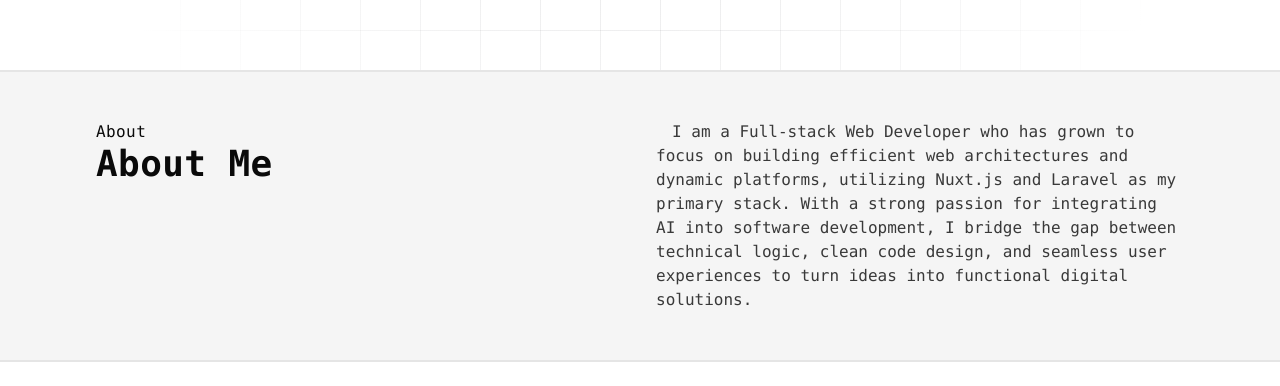
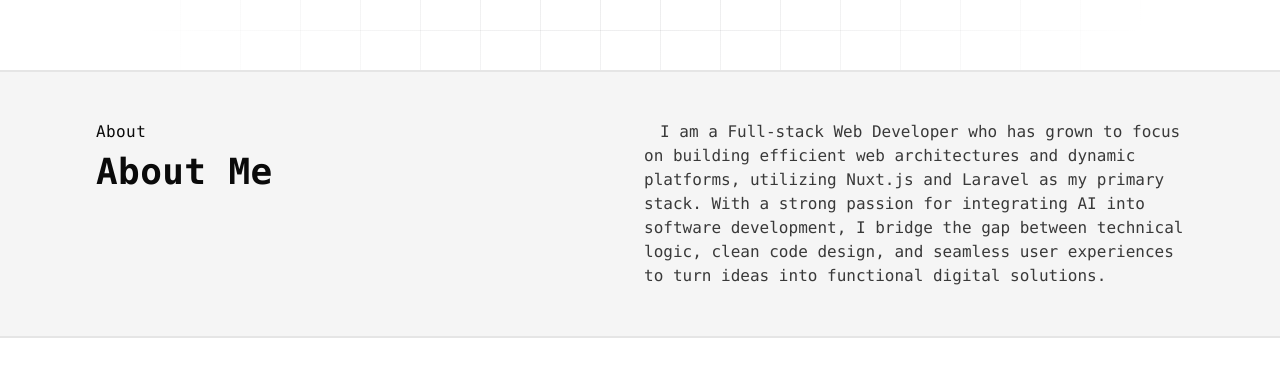
Before and after one commit to IrusVN/Irus-Portfolio-Pages, a React (Vite) app: page / in a window 1280 px wide. Shown: the part 636-1022 px from the top of the page. Built offline with nearby package versions, Linux system fonts and the light colour scheme; no server answers.

Commit message:
Update About.tsx

```diff
--- a/src/sections/About.tsx
+++ b/src/sections/About.tsx
@@ -6,12 +6,12 @@ function AboutMe() {
   return (
     <>
       <section id="aboutme">
-        <div className="relative flex py-12 px-4 sm:px-8 md:px-12 lg:px-24 flex-col justify-between md:flex-row w-full gap-8 bg-muted border-t-2 border-b-2">
+        <div className="relative flex py-12 px-4 sm:px-8 md:px-12 lg:px-24 flex-col justify-between md:flex-row w-full gap-2 bg-muted border-t-2 border-b-2">
           <div className="flex flex-col items-baseline text-left md:items-start md:w-1/2 tracking-wide">
             <h2 className="text-1xl font-extralight text-foreground">
               {t("about.label")}
             </h2>
-            <h1 className="text-4xl font-extrabold">{t("about.title")}</h1>
+            <h1 className="text-4xl font-extrabold pt-2">{t("about.title")}</h1>
           </div>
           <div className="flex flex-col items-baseline text-left md:items-start md:w-1/2">
             <p className="text-1xl text-foreground/80 indent-4">
```
